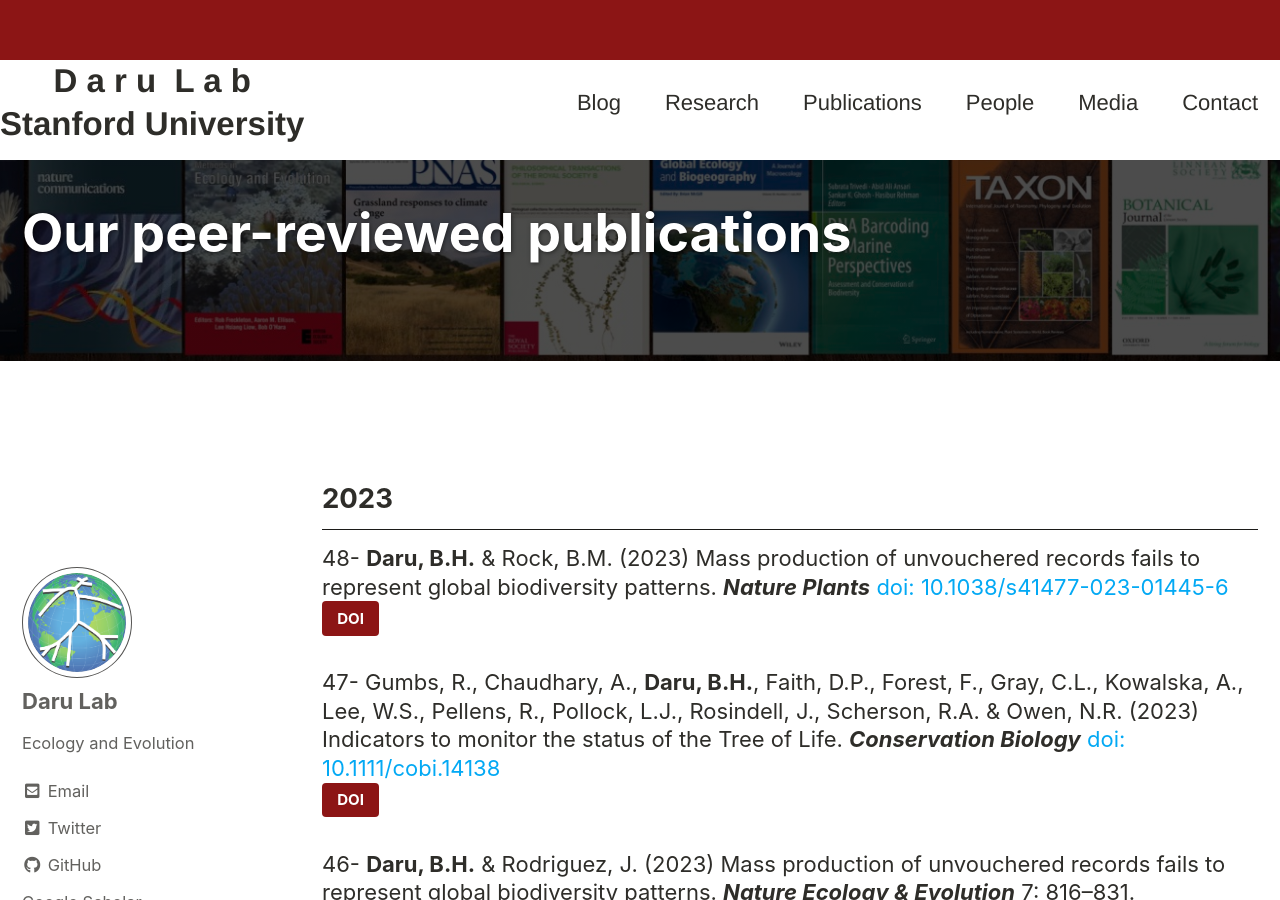
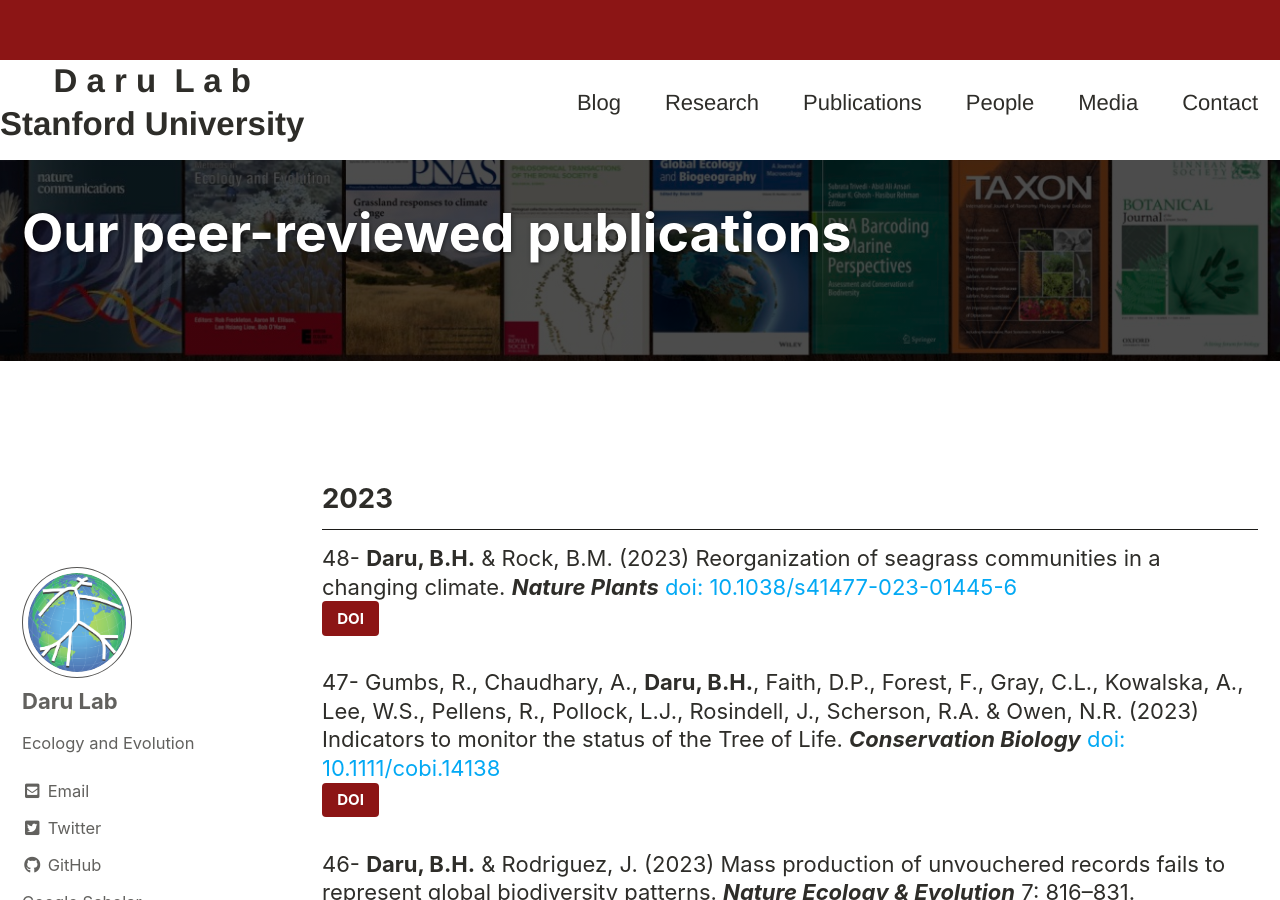
Before and after one commit to darunabas/darulab.github.io, a Jekyll site: the page built from _pages/publications.md, in a window 1280 px wide and 900 px high. Built offline with Jekyll 4.4.1, drawn with Linux system fonts in a browser that asks for light colours; cached includes are drawn as plain includes.

Commit message:
updated pubs

```diff
--- a/_pages/publications.md
+++ b/_pages/publications.md
@@ -16,7 +16,7 @@
 ---
 ## 2023
 
-48- **Daru, B.H.** & Rock, B.M. (2023) Mass production of unvouchered records fails to represent global biodiversity patterns. **_Nature Plants_** [doi: 10.1038/s41477-023-01445-6](https://doi.org/10.1038/s41477-023-01445-6){:target="_blank"} <br> [DOI](https://doi.org/10.1038/s41477-023-01445-6){: .btn .btn--small .btn--success style="background-color:#8C1515; color:#ffffff"}{:target="_blank"}
+48- **Daru, B.H.** & Rock, B.M. (2023) Reorganization of seagrass communities in a changing climate. **_Nature Plants_** [doi: 10.1038/s41477-023-01445-6](https://doi.org/10.1038/s41477-023-01445-6){:target="_blank"} <br> [DOI](https://doi.org/10.1038/s41477-023-01445-6){: .btn .btn--small .btn--success style="background-color:#8C1515; color:#ffffff"}{:target="_blank"}
 
   47- Gumbs, R., Chaudhary, A., **Daru, B.H.**, Faith, D.P., Forest, F., Gray, C.L., Kowalska, A., Lee, W.S., Pellens, R., Pollock, L.J., Rosindell, J., Scherson, R.A. & Owen, N.R. (2023)  Indicators to monitor the status of the Tree of Life. **_Conservation Biology_** [doi: 10.1111/cobi.14138](https://doi.org/10.1111/cobi.14138){:target="_blank"} <br> [DOI](https://doi.org/10.1111/cobi.14138){: .btn .btn--small .btn--success style="background-color:#8C1515; color:#ffffff"}{:target="_blank"}
 
```
